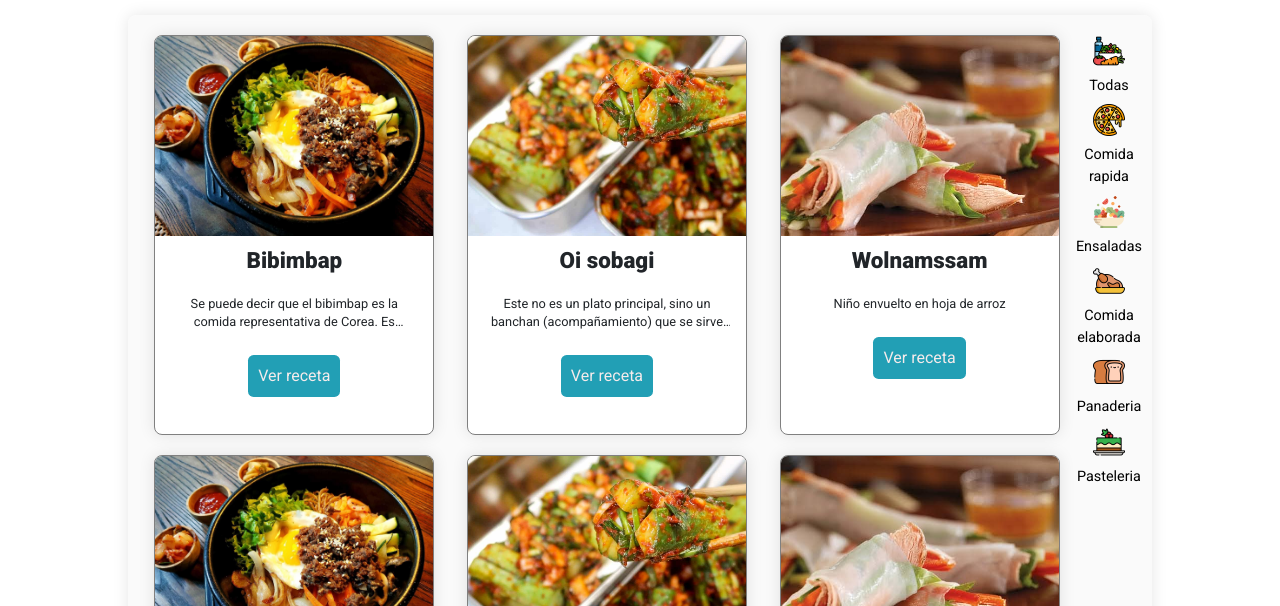
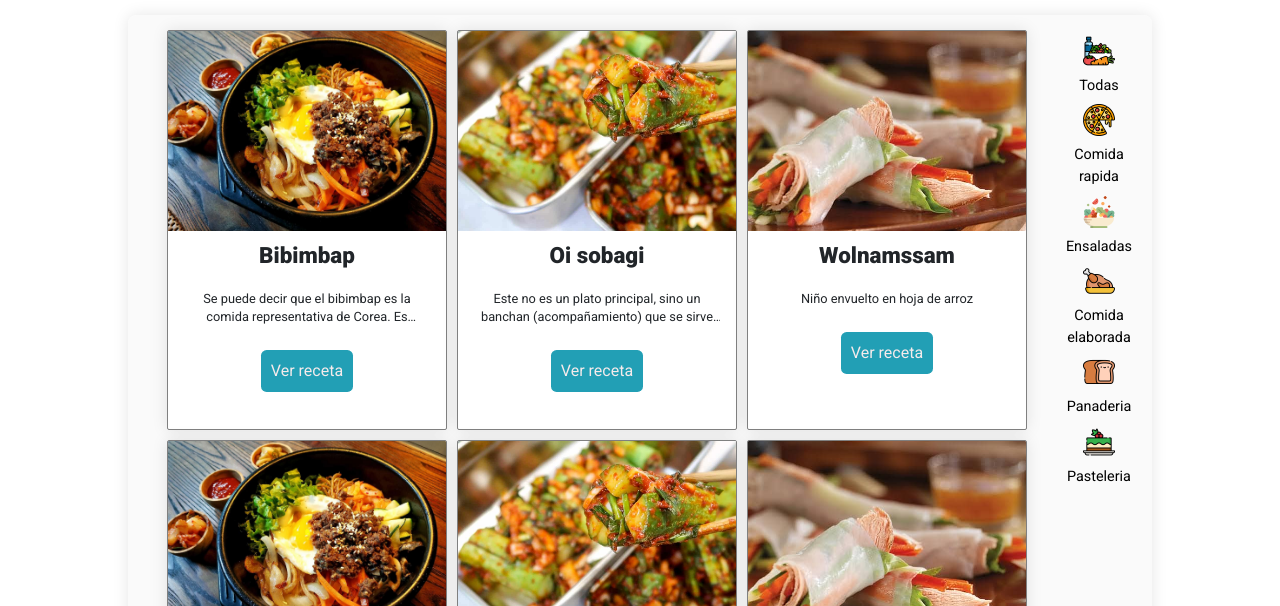
Before and after one commit to npressello/CocinaCasera-Pressello, a website: page index.html in a window 1280 px wide. Shown: the part 194-800 px from the top of the page. Drawn offline with nearby package versions, Linux system fonts and the light colour scheme.

Commit message:
Mejorando grilla principal del index

```diff
--- a/scss/components/_cards.scss
+++ b/scss/components/_cards.scss
@@ -1,10 +1,10 @@
 /* Estilo de tarjetas del index */
 .tarjeta {
     @extend %flex-row;
-    width: 100%;
+    max-width: 100%;
     height: 180px;
-    margin: 10px auto;
-    border-radius: 0.5em;
+    margin: 5px;
+    border-radius: 0.125em;
     border: 1px solid gray;
     box-shadow: 0 0 1em rgba(0, 0, 0, 0.1);
     transition: all 0.5s;
--- a/scss/components/_index.scss
+++ b/scss/components/_index.scss
@@ -7,11 +7,7 @@
     }
 
     @media screen and (min-width: 1400px) {
-        width: 70%;
-    }
-
-    @media screen and (min-width: 1600px) {
-        width: 60%;
+        width: 1000px;
     }
 }
 /* Fin Estilo especifico de index*/
--- a/scss/components/_main.scss
+++ b/scss/components/_main.scss
@@ -21,7 +21,7 @@ main {
             display: flex;
             flex-direction: row;
             flex-wrap: wrap;
-            justify-content: left;
+            justify-content: center;
         }
     }
 
--- a/scss/components/_nav-recetas.scss
+++ b/scss/components/_nav-recetas.scss
@@ -34,7 +34,7 @@
 
         @media screen and (min-width: 992px) {
             flex-direction: column;
-            margin: 10px auto;
+            margin: 10px;
         }
     }
 
```
Also changed, not shown: css/style.css, 1 other file.
